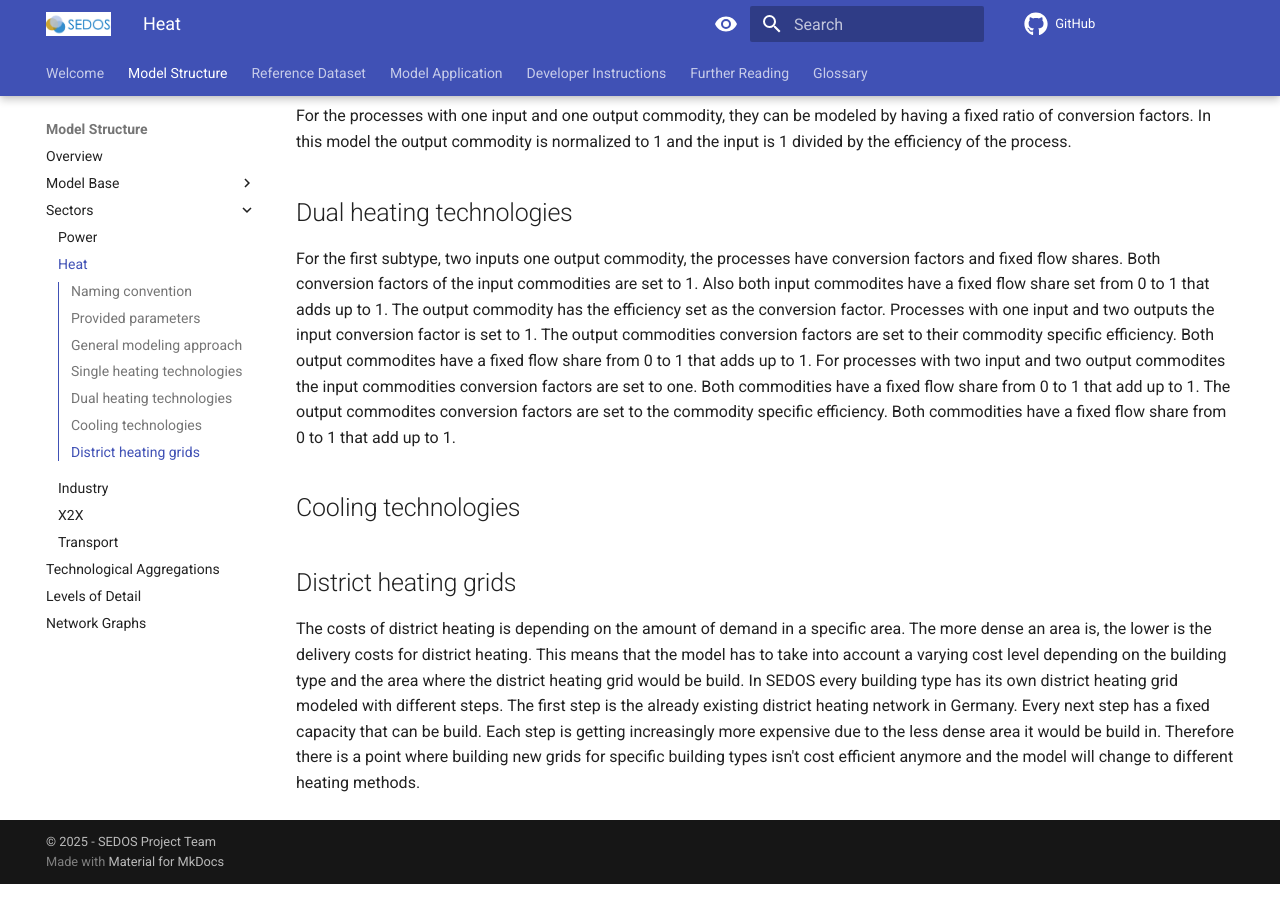
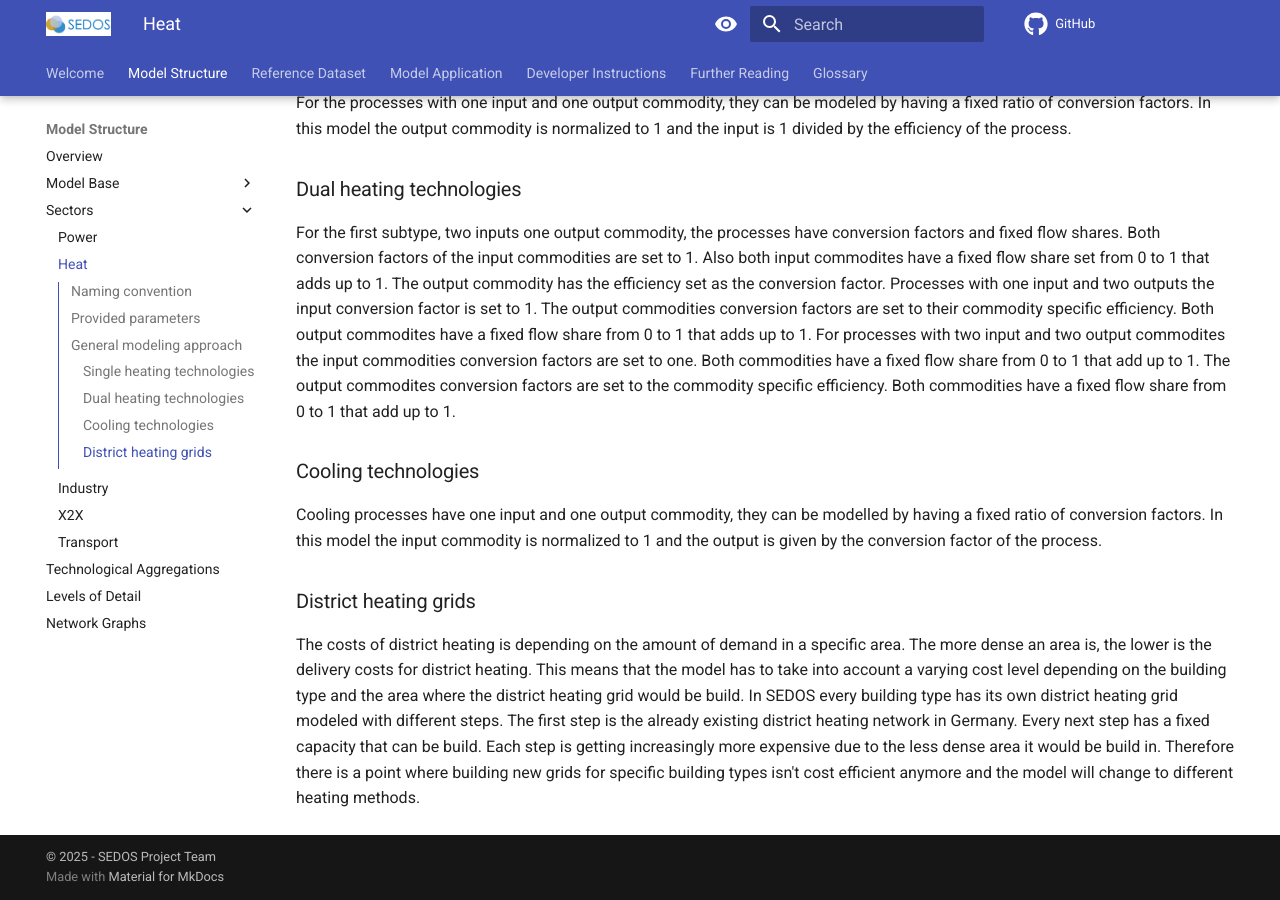
Before and after one commit to sedos-project/organization, an MkDocs documentation site: the page built from docs/visitor/structure/heat.md, in a window 1280 px wide and 900 px high, scrolled down 2381 px. Built offline with MkDocs 1.6.1 and Material for MkDocs 9.7.7, drawn with Linux system fonts in a browser that asks for light colours; comment, search, counter and statistics services are not loaded.

Commit message:
implementation of Cooling processes part

```diff
--- a/docs/visitor/structure/heat.md
+++ b/docs/visitor/structure/heat.md
@@ -53,14 +53,14 @@ All costs are presented excluding taxes and subsidies, based on 2021 price level
 ## General modeling approach
 The modeled heating processes can be categorized into three different types. The first are heating processes that have one input commodity and one output commodity. Then there are heating processes that either have one or two input commodities and one or two output commodities. The last type are cooling technologies. Furthermore there will be an in depth explenation for the district heating grid.
 
-## Single heating technologies
+### Single heating technologies
 For the processes with one input and one output commodity, they can be modeled by having a fixed ratio of conversion factors. In this model the output commodity is normalized to 1 and the input is 1 divided by the efficiency of the process.
 
-## Dual heating technologies
+### Dual heating technologies
 For the first subtype, two inputs one output commodity, the processes have conversion factors and fixed flow shares. Both conversion factors of the input commodities are set to 1. Also both input commodites have a fixed flow share set from 0 to 1 that adds up to 1. The output commodity has the efficiency set as the conversion factor. Processes with one input and two outputs the input conversion factor is set to 1. The output commodities conversion factors are set to their commodity specific efficiency. Both output commodites have a fixed flow share from 0 to 1 that adds up to 1. For processes with two input and two output commodites the input commodities conversion factors are set to one. Both commodities have a fixed flow share from 0 to 1 that add up to 1. The output commodites conversion factors are set to the commodity specific efficiency. Both commodities have a fixed flow share from 0 to 1 that add up to 1.
 
-## Cooling technologies
+### Cooling technologies
+Cooling processes have one input and one output commodity, they can be modelled by having a fixed ratio of conversion factors. In this model the input commodity is normalized to 1 and the output is given by the conversion factor of the process.
 
-
-## District heating grids
+### District heating grids
 The costs of district heating is depending on the amount of demand in a specific area. The more dense an area is, the lower is the delivery costs for district heating. This means that the model has to take into account a varying cost level depending on the building type and the area where the district heating grid would be build. In SEDOS every building type has its own district heating grid modeled with different steps. The first step is the already existing district heating network in Germany. Every next step has a fixed capacity that can be build. Each step is getting increasingly more expensive due to the less dense area it would be build in. Therefore there is a point where building new grids for specific building types isn't cost efficient anymore and the model will change to different heating methods.
--- a/mkdocs.yml
+++ b/mkdocs.yml
@@ -122,6 +122,7 @@ plugins:
             show_source: false
             docstring_style: numpy
             docstring_section_style: spacy
+          paths: [src]
   - include-markdown
 
 repo_url: https://github.com/sedos-project/organization
```
